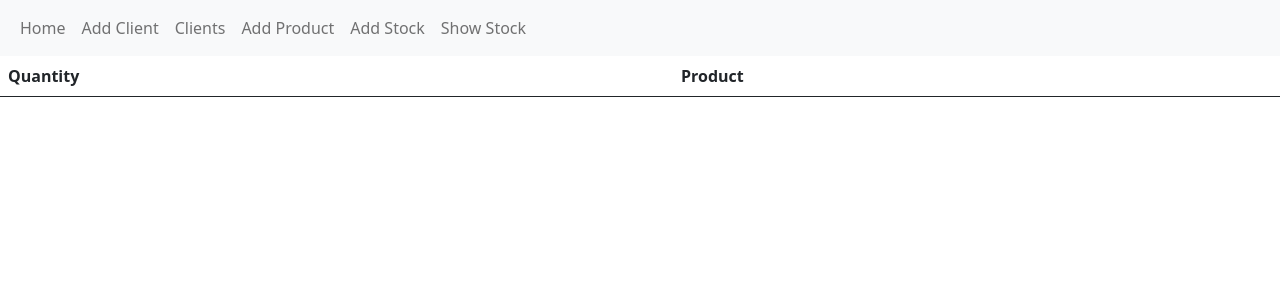
After one commit to gvytautas/flask_4, a Flask app: page /show_stock in a window 1280 px wide. The commit adds this page. Shown: the top 300 px of the page. Run offline with Flask 3, Linux system fonts and the light colour scheme; lists and menus that the app fills with data are empty; some libraries are stand-ins or nearby versions.

Commit message:
lesson 17; part 2

```diff
--- a/main.py
+++ b/main.py
@@ -7,7 +7,6 @@
 """
 
 from flask import Flask, render_template, request, redirect, url_for
-from forms import AddClientForm, CreateProductForm
 from flask_sqlalchemy import SQLAlchemy
 from flask_migrate import Migrate
 
@@ -15,7 +14,8 @@ db = SQLAlchemy()
 
 app = Flask(__name__)
 app.config['SECRET_KEY'] = "?``§=)()%``ÄLÖkhKLWDO=?)(_:;LKADHJATZQERZRuzeru3rkjsdfLJFÖSJ"
-app.config['SQLALCHEMY_DATABASE_URI'] = 'sqlite:///my_database'
+app.config['SQLALCHEMY_DATABASE_URI'] = 'sqlite:///my_database?check_same_thread=False'
+app.config['SQLALCHEMY_TRACK_MODIFICATIONS'] = False
 
 db.init_app(app)
 migrate = Migrate(app, db)
@@ -45,6 +45,8 @@ class Stock(db.Model):
 
 
 with app.app_context():
+    import forms
+
     db.create_all()
 
 
@@ -55,7 +57,7 @@ def index():
 
 @app.route('/add_client', methods=['GET', 'POST'])
 def add_client():
-    form = AddClientForm()
+    form = forms.AddClientForm()
     if request.method == 'POST':
         name = form.name.data
         client = Client(name=name)
@@ -74,7 +76,7 @@ def show_clients():
 
 @app.route('/add_product', methods=['GET', 'POST'])
 def add_product():
-    form = CreateProductForm()
+    form = forms.CreateProductForm()
     if request.method == 'POST':
         product = Product(name=form.name.data, code=form.code.data)
         db.session.add(product)
@@ -86,12 +88,20 @@ def add_product():
 
 @app.route('/add_stock', methods=['GET', 'POST'])
 def add_stock():
-    return render_template('add_stock.html')
+    form = forms.CreateStockForm()
+    if request.method == 'POST':
+        stock = Stock(quantity=form.quantity.data, product_id=form.product_id.data.id)
+        db.session.add(stock)
+        db.session.commit()
+        return redirect(url_for('index'))
+
+    return render_template('add_stock.html', form=form)
 
 
 @app.route('/show_stock')
 def show_stock():
-    return render_template('show_stock.html')
+    stock = Stock.query.all()
+    return render_template('show_stock.html', data=stock)
 
 
 if __name__ == '__main__':
--- a/templates/base.html
+++ b/templates/base.html
@@ -28,6 +28,12 @@
                 <li class="nav-item">
                     <a class="nav-link" href="{{ url_for('add_product') }}">Add Product</a>
                 </li>
+                <li class="nav-item">
+                    <a class="nav-link" href="{{ url_for('add_stock') }}">Add Stock</a>
+                </li>
+                <li class="nav-item">
+                    <a class="nav-link" href="{{ url_for('show_stock') }}">Show Stock</a>
+                </li>
             </ul>
         </div>
     </div>
--- /dev/null
+++ b/templates/show_stock.html
@@ -0,0 +1,20 @@
+{% extends 'base.html' %}
+
+{% block content %}
+<table class="table">
+    <thead>
+    <tr>
+        <th scope="col">Quantity</th>
+        <th scope="col">Product</th>
+    </tr>
+    </thead>
+    <tbody>
+    {% for item in data %}
+    <tr>
+        <th scope="row">{{ item.quantity }}</th>
+        <th scope="row">{{ item.product.name }}</th>
+    </tr>
+    {% endfor %}
+    </tbody>
+</table>
+{% endblock %}
```
Also changed, not shown: forms.py (+9 -1 lines), requirements.txt (+2 -12 lines), templates/add_stock.html (added, +10 -0 lines), 1 other file.
